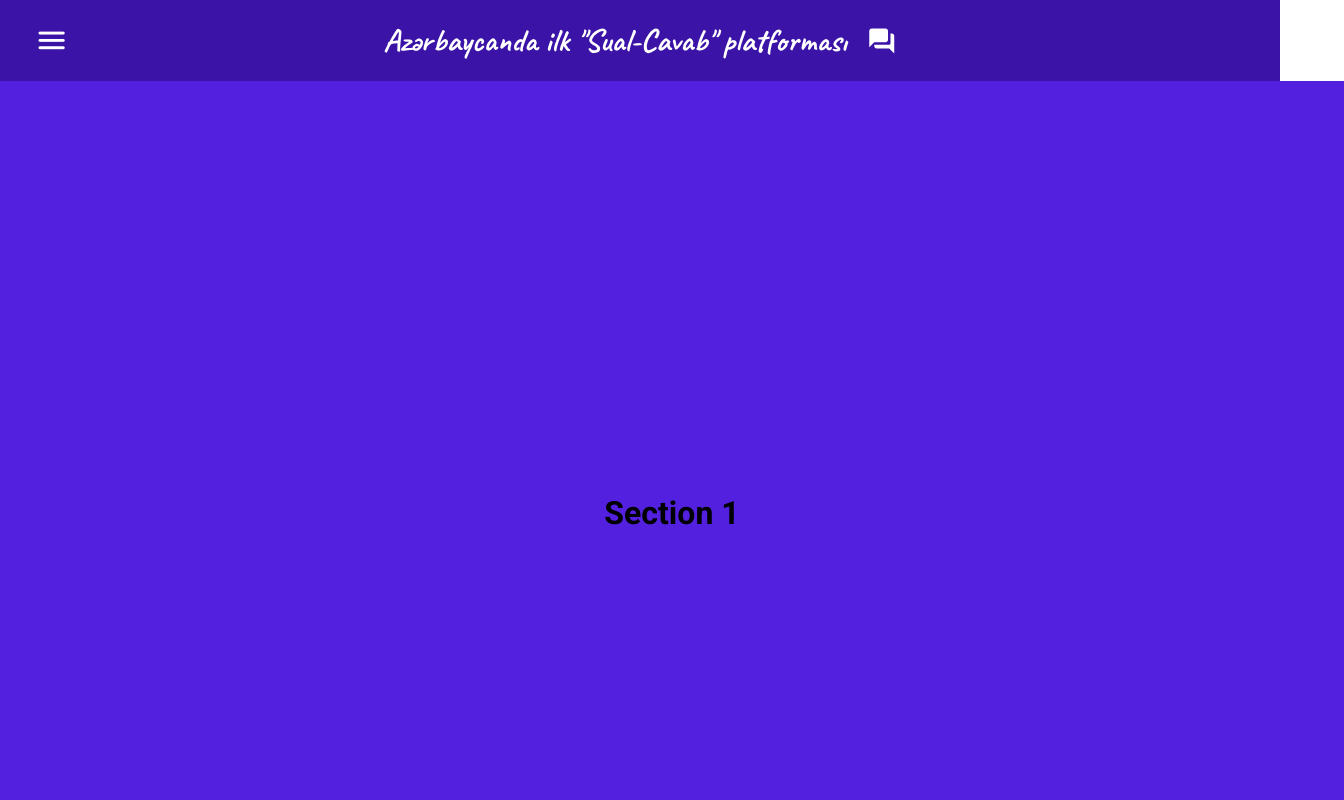
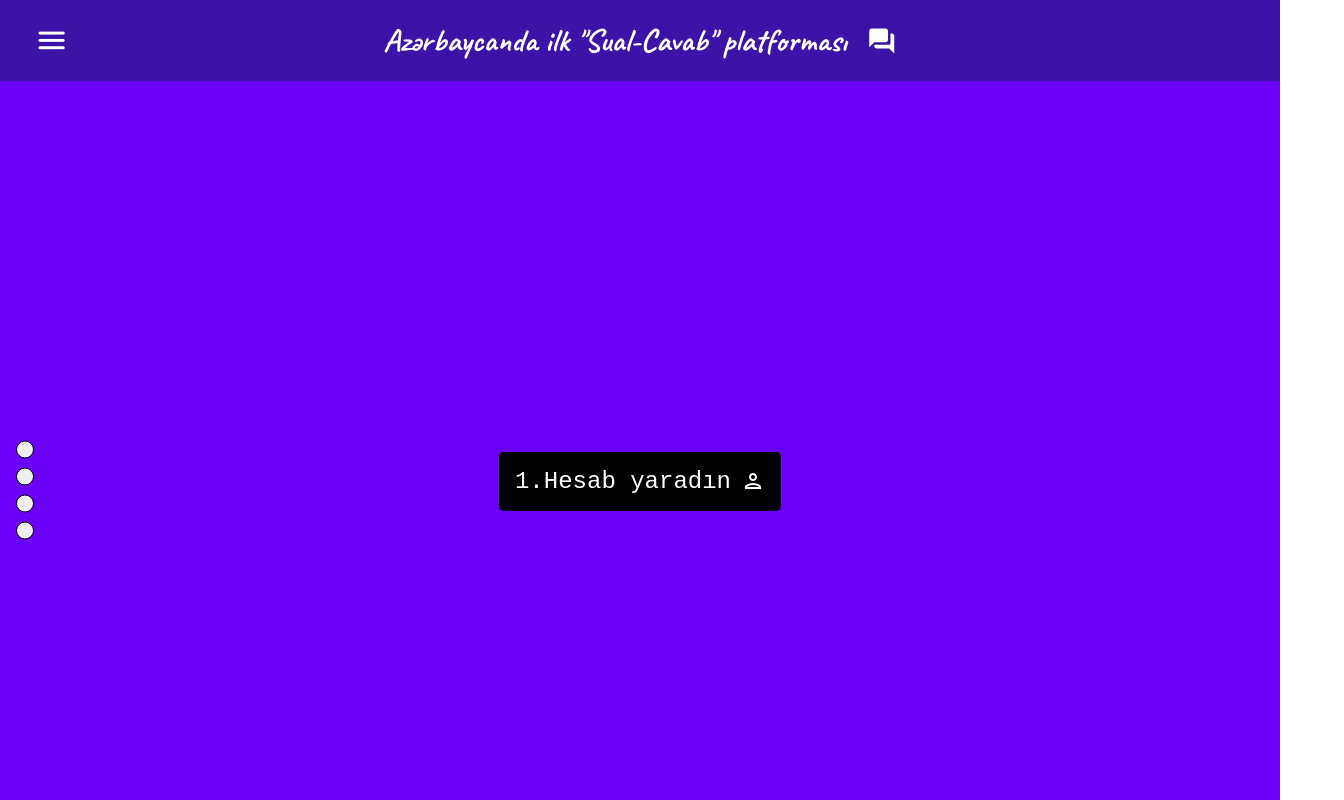
Before and after one commit to senan-sh/ReactForumAppFront, a React (Create React App) app: page /how_to in a window 1280 px wide. Shown: the top 800 px of the page, 1344 px wide, since content can reach past the window. Built offline with nearby package versions, Linux system fonts and the light colour scheme; the HTML template or start-up script is replaced by a standard one; a web font is replaced by a local one.

Commit message:
Finished clip animation GuidePage, TODO: ClickAnimate + BgImage

```diff
--- a/src/Components/Guide/HowTo.js
+++ b/src/Components/Guide/HowTo.js
@@ -4,41 +4,89 @@ export default function HowTo() {
 
 
     const parentDiv = useRef(null)
+    const buttonsDiv = useRef(null)
 
     useEffect(() => {
-        if (parentDiv !== null) {
-            const { children } = parentDiv.current
-            for (let i = 0; i < children.length; i++) {
-                children[i].addEventListener("click", (e) => {
-                    //Activate clicked div
-                    children[i].classList.add("active")
-                    //Deactivate other divs
-                    for (let j = 0; j < children.length; j++) {
-                        if (i !== j) {
-                            if (children[j].classList.contains("active")) {
-                                children[j].classList.remove("active")
+        if (parentDiv.current !== null) {
+            if (buttonsDiv.current !== null) {
+
+                const btn_array = buttonsDiv.current.children
+                const sections = parentDiv.current.children;
+
+                for (let i = 0; i < btn_array.length; i++) {
+                    const btn = btn_array[i];
+
+
+
+
+                    btn.addEventListener("click", () => {
+                        for (let j = 0; j < sections.length; j++) {
+                            if (j !== i) {
+                                sections[j].classList.remove("active");
+                                btn_array[j].classList.remove("active");
                             }
                         }
-                    }
-                });
+
+                        if (sections[i].classList.contains("active") === false) {
+                            sections[i].classList.add("active");
+                            btn.classList.add("active")
+                        }
+
+                    })
+
+
+
+                }
             }
         }
     }, [parentDiv])
 
     return (
-        <div ref={parentDiv} className="guide-page">
-            <div className="active guide-section">
-                <div><h1>Section 1</h1></div>
+        <div className="guide-page">
+            <div ref={buttonsDiv} className="buttons4guide-section">
+                <button className="guide-section-btn"  ></button>
+                <button className="guide-section-btn"></button>
+                <button className="guide-section-btn" ></button>
+                <button className="guide-section-btn"></button>
             </div>
-            {/* <div className="guide-section">
-                <div><h1>Section 2</h1></div>
+            <div ref={parentDiv} className="guide-sections-wrapper">
+                <div className="active guide-section">
+                    <div className="guide-section-inner ">
+                        <div className="animating">
+                            <span>1.</span>
+                            <span>Hesab yaradın</span>
+                            <span className="material-icons-outlined">person</span>
+                        </div>
+                    </div>
+                </div>
+                <div className="guide-section">
+                    <div className="guide-section-inner">
+                        <div>
+                            <span>2.</span>
+                            <span>İstifadəçi qaydaları ilə tanış olun</span>
+                            <span className="material-icons-outlined">library_books</span>
+                        </div>
+                    </div>
+                </div>
+                <div className="guide-section">
+                    <div className="guide-section-inner">
+                        <div>
+                            <span>3.</span>
+                            <span>İstədiyiniz mövzuda sorğu yaradın</span>
+                            <span className="material-icons-outlined">help</span>
+                        </div>
+                    </div>
+                </div>
+                <div className="guide-section">
+                    <div className="guide-section-inner">
+                        <div>
+                            <span>4.</span>
+                            <span></span>
+                            <span className="material-icons-outlined">help</span>
+                        </div>
+                    </div>
+                </div>
             </div>
-            <div className="guide-section">
-                <div><h1>Section 3</h1></div>
-            </div>
-            <div className="guide-section">
-                <div><h1>Section 4</h1></div>
-            </div> */}
         </div>
     )
 }
--- a/src/Components/Shared/UpBar.js
+++ b/src/Components/Shared/UpBar.js
@@ -8,11 +8,6 @@ export default function UpBar(props) {
         <h1>Azərbaycanda ilk "Sual-Cavab" platforması</h1>
         <span className="material-icons-round">question_answer</span>
       </div>
-      <div className="up-progress-wrapper">
-        <div className="progress-bar-relative">
-          <div id="up-progress-bar"></div>
-        </div>
-      </div>
     </div>
   );
 }
--- a/src/style/App.css
+++ b/src/style/App.css
@@ -68,8 +68,8 @@ li {
   padding: 10px;
   color: white;
   z-index: 5;
-  -webkit-transition: all .3s ease-in-out;
-  transition: all .3s ease-in-out;
+  -webkit-transition: all 0.3s ease-in-out;
+  transition: all 0.3s ease-in-out;
 }
 
 .upBar .introduction {
@@ -121,75 +121,6 @@ li {
   font-size: 2.2em;
   margin: 5px;
   padding: 0.1em;
-}
-
-.upBar .up-progress-wrapper {
-  width: 100%;
-  position: absolute;
-  top: 100%;
-  height: 2px;
-  left: 0;
-}
-
-.upBar .up-progress-wrapper .progress-bar-relative {
-  overflow: hidden;
-  position: relative;
-  width: 100%;
-  height: 100%;
-}
-
-.upBar .up-progress-wrapper .progress-bar-relative #up-progress-bar {
-  position: absolute;
-  bottom: 0;
-  left: 0;
-  width: 0;
-  height: 2px;
-  background-color: white;
-  -webkit-animation-duration: 1s;
-          animation-duration: 1s;
-  -webkit-animation-fill-mode: none;
-          animation-fill-mode: none;
-  -webkit-animation-iteration-count: infinite;
-          animation-iteration-count: infinite;
-  -webkit-animation-timing-function: linear;
-          animation-timing-function: linear;
-  -webkit-animation-play-state: initial;
-          animation-play-state: initial;
-}
-
-.upBar .up-progress-wrapper #up-progress-bar.animating {
-  -webkit-animation-name: progress_bar_anim;
-          animation-name: progress_bar_anim;
-}
-
-@-webkit-keyframes progress_bar_anim {
-  0% {
-    left: 0%;
-    width: 30%;
-  }
-  50% {
-    left: 50%;
-    width: 50%;
-  }
-  100% {
-    left: 100%;
-    width: 30%;
-  }
-}
-
-@keyframes progress_bar_anim {
-  0% {
-    left: 0%;
-    width: 30%;
-  }
-  50% {
-    left: 50%;
-    width: 50%;
-  }
-  100% {
-    left: 100%;
-    width: 30%;
-  }
 }
 
 div.sideNavBar {
@@ -1702,8 +1633,8 @@ span.swiper-pagination-progressbar-fill {
   bottom: 5%;
   width: 3rem;
   height: 3rem;
-  -webkit-transition: all .1s ease-in-out;
-  transition: all .1s ease-in-out;
+  -webkit-transition: all 0.1s ease-in-out;
+  transition: all 0.1s ease-in-out;
   z-index: 3;
   -webkit-box-shadow: 0px 0px 30px 0px rgba(0, 0, 0, 0.5);
           box-shadow: 0px 0px 30px 0px rgba(0, 0, 0, 0.5);
@@ -1719,62 +1650,164 @@ span.swiper-pagination-progressbar-fill {
 .guide-page {
   height: 100vh;
   position: relative;
+  overflow: hidden;
+  background-color: #3b14a7;
+}
+
+.guide-page .guide-section-btn {
+  padding: 0.5rem;
+  border: 1px solid white;
+  border-radius: 50%;
+  position: absolute;
+  left: 1rem;
+  z-index: 3;
+  top: 50%;
+  border: 1px solid #000;
+}
+
+.guide-page .guide-section-btn.active {
+  border-color: white;
+  background-color: #222222;
+}
+
+.guide-page .guide-section-btn:nth-of-type(1) {
+  -webkit-transform: translateY(-225%);
+          transform: translateY(-225%);
+}
+
+.guide-page .guide-section-btn:nth-of-type(2) {
+  -webkit-transform: translateY(-75%);
+          transform: translateY(-75%);
+}
+
+.guide-page .guide-section-btn:nth-of-type(3) {
+  -webkit-transform: translateY(75%);
+          transform: translateY(75%);
+}
+
+.guide-page .guide-section-btn:nth-of-type(4) {
+  -webkit-transform: translateY(225%);
+          transform: translateY(225%);
 }
 
 .guide-page .guide-section {
   position: absolute;
-  left: 1rem;
-  border: 1px solid #fff;
+  left: 50%;
+  top: 50%;
+  -webkit-transform: translate(-50%, -50%);
+          transform: translate(-50%, -50%);
   background-color: #693be8;
+  color: #fff;
   display: -ms-grid;
   display: grid;
   place-content: center;
-  -webkit-clip-path: circle(50% at 50% 50%);
-          clip-path: circle(50% at 50% 50%);
-  padding: 2rem;
-  -webkit-transition: all 0.2s ease-in-out;
-  transition: all 0.2s ease-in-out;
-  z-index: 1;
-}
-
-.guide-page .guide-section div {
-  display: none;
-}
-
-.guide-page .guide-section:nth-of-type(1) {
-  top: 10%;
-  background-color: #5320df;
-}
-
-.guide-page .guide-section:nth-of-type(2) {
-  top: 20%;
-  background-color: #4609f0;
-}
-
-.guide-page .guide-section:nth-of-type(3) {
-  top: 30%;
-  background-color: #240b69;
-}
-
-.guide-page .guide-section:nth-of-type(4) {
-  top: 40%;
-  background-color: #120438;
-}
-
-.guide-page .guide-section.active {
-  z-index: 0;
-  left: 0;
-  -webkit-clip-path: none;
-          clip-path: none;
-  border: none;
-  top: 0;
+  -webkit-clip-path: circle(1% at 50% 50%);
+          clip-path: circle(1% at 50% 50%);
   width: 100%;
   height: 100%;
-  -webkit-transition: all 0.2s ease-in-out;
-  transition: all 0.2s ease-in-out;
-}
-
-.guide-page .guide-section.active div {
-  display: block;
+  z-index: 0;
+  padding: 10px;
+  opacity: 0;
+  visibility: hidden;
+  -webkit-transition: -webkit-clip-path 1s ease-in-out;
+  transition: -webkit-clip-path 1s ease-in-out;
+  transition: clip-path 1s ease-in-out;
+  transition: clip-path 1s ease-in-out, -webkit-clip-path 1s ease-in-out;
+}
+
+.guide-page .guide-section .guide-section-inner {
+  background-color: #000;
+  border-radius: 5px;
+  padding: 1rem;
+}
+
+.guide-page .guide-section .guide-section-inner div {
+  font-size: 1.5rem;
+  display: -webkit-box;
+  display: -ms-flexbox;
+  display: flex;
+  -webkit-box-align: center;
+      -ms-flex-align: center;
+          align-items: center;
+  font-family: monospace;
+  overflow: hidden;
+  position: relative;
+}
+
+.guide-page .guide-section .guide-section-inner div span:last-child {
+  margin-left: 10px;
+}
+
+.guide-page .guide-section .guide-section-inner div::before {
+  position: absolute;
+  content: "";
+  height: 100%;
+  width: 100%;
+  background-color: black;
+  border-left: 1px solid white;
+  -webkit-animation-duration: 1s;
+          animation-duration: 1s;
+  -webkit-animation-timing-function: steps(35);
+          animation-timing-function: steps(35);
+  -webkit-animation-iteration-count: 1;
+          animation-iteration-count: 1;
+  -webkit-animation-fill-mode: forwards;
+          animation-fill-mode: forwards;
+}
+
+.guide-page .guide-section .guide-section-inner div.animating::before {
+  -webkit-animation-name: typing;
+          animation-name: typing;
+}
+
+@-webkit-keyframes typing {
+  from {
+    -webkit-transform: translateX(0%);
+            transform: translateX(0%);
+  }
+  to {
+    -webkit-transform: translateX(100%);
+            transform: translateX(100%);
+  }
+}
+
+@keyframes typing {
+  from {
+    -webkit-transform: translateX(0%);
+            transform: translateX(0%);
+  }
+  to {
+    -webkit-transform: translateX(100%);
+            transform: translateX(100%);
+  }
+}
+
+.guide-page .guide-section:nth-of-type(1) {
+  background-color: #6a00f5;
+}
+
+.guide-page .guide-section:nth-of-type(2) {
+  background-color: #5900ce;
+}
+
+.guide-page .guide-section:nth-of-type(3) {
+  background-color: #500ea7;
+}
+
+.guide-page .guide-section:nth-of-type(4) {
+  background-color: #6528b4;
+}
+
+.guide-page .guide-section.active {
+  z-index: 1;
+  opacity: 1;
+  visibility: visible;
+  -webkit-clip-path: circle(100% at 50% 50%);
+          clip-path: circle(100% at 50% 50%);
+  padding: 0;
+  -webkit-transition: -webkit-clip-path 1s ease-in-out;
+  transition: -webkit-clip-path 1s ease-in-out;
+  transition: clip-path 1s ease-in-out;
+  transition: clip-path 1s ease-in-out, -webkit-clip-path 1s ease-in-out;
 }
 /*# sourceMappingURL=App.css.map */
--- a/src/style/App.scss
+++ b/src/style/App.scss
@@ -62,7 +62,7 @@ li {
 	padding: 10px;
 	color: white;
 	z-index: 5;
-	transition: all .3s ease-in-out;
+	transition: all 0.3s ease-in-out;
 	.introduction {
 		justify-content: center;
 		align-items: center;
@@ -96,50 +96,6 @@ li {
 			font-size: 2.2em;
 			margin: 5px;
 			padding: 0.1em;
-		}
-	}
-	.up-progress-wrapper {
-		width: 100%;
-		position: absolute;
-		top: 100%;
-		height: 2px;
-		left: 0;
-		.progress-bar-relative {
-			overflow: hidden;
-			position: relative;
-			width: 100%;
-			height: 100%;
-			#up-progress-bar {
-				position: absolute;
-				bottom: 0;
-				left: 0;
-				width: 0;
-				height: 2px;
-				background-color: white;
-				// Animation
-				animation-duration: 1s;
-				animation-fill-mode: none;
-				animation-iteration-count: infinite;
-				animation-timing-function: linear;
-				animation-play-state: initial;
-			}
-		}
-		#up-progress-bar.animating {
-			animation-name: progress_bar_anim;
-		}
-	}
-	@keyframes progress_bar_anim {
-		0% {
-			left: 0%;
-			width: 30%;
-		}
-		50% {
-			left: 50%;
-			width: 50%;
-		}
-		100% {
-			left: 100%;
-			width: 30%;
 		}
 	}
 }
@@ -529,10 +485,10 @@ span.swiper-pagination-progressbar-fill {
 				}
 			}
 			.home-carousel-card-statistics {
-				&>div{
+				& > div {
 					cursor: pointer;
 					transition: all 0.3s ease-in-out;
-					&:hover{
+					&:hover {
 						transform: scale(1.1);
 						transition: all 0.3s ease-in-out;
 					}
@@ -1038,7 +994,7 @@ span.swiper-pagination-progressbar-fill {
 			}
 		}
 		.question-list {
-			.search_box{
+			.search_box {
 				display: flex;
 				align-items: center;
 				justify-content: center;
@@ -1160,7 +1116,7 @@ span.swiper-pagination-progressbar-fill {
 	}
 }
 //Go to top
-#go_to_top{
+#go_to_top {
 	cursor: pointer;
 	background-color: $u-light;
 	border: 1px solid #fff;
@@ -1170,64 +1126,134 @@ span.swiper-pagination-progressbar-fill {
 	bottom: 5%;
 	width: 3rem;
 	height: 3rem;
-	transition: all .1s ease-in-out;
+	transition: all 0.1s ease-in-out;
 	z-index: 3;
 	box-shadow: 0px 0px 30px 0px rgba($color: #000000, $alpha: 0.5);
-	&:hover{
+	&:hover {
 		background-color: rgba(255, 255, 255, 0.801);
 	}
 	display: grid;
 	place-content: center;
 }
 //Guide page
-.guide-page{
+.guide-page {
 	height: 100vh;
 	position: relative;
+	overflow: hidden;
+	background-color: $dark;
 
-	.guide-section{
+	.guide-section-btn {
+		padding: 0.5rem;
+		border: 1px solid white;
+		border-radius: 50%;
 		position: absolute;
 		left: 1rem;
-		border: 1px solid #fff;
+		z-index: 3;
+		top: 50%;
+		border: 1px solid #000;
+
+		&.active {
+			border-color: white;
+			background-color: rgb(34, 34, 34);
+		}
+
+		&:nth-of-type(1) {
+			transform: translateY(-225%);
+		}
+		&:nth-of-type(2) {
+			transform: translateY(-75%);
+		}
+		&:nth-of-type(3) {
+			transform: translateY(75%);
+		}
+		&:nth-of-type(4) {
+			transform: translateY(225%);
+		}
+	}
+
+	.guide-section {
+		position: absolute;
+		left: 50%;
+		top: 50%;
+		transform: translate(-50%, -50%);
 		background-color: #693be8;
+		color: #fff;
 		display: grid;
 		place-content: center;
-		clip-path: circle(50% at 50% 50%);
-		padding: 2rem;
-		div{
-			display: none;
-		}
-		transition: all 0.2s ease-in-out;
-		z-index: 1;
+		clip-path: circle(1% at 50% 50%);
+		width: 100%;
+		height: 100%;
+		z-index: 0;
+		padding: 10px;
+		opacity: 0;
+		visibility: hidden;
+		transition: clip-path 1s ease-in-out;
+
+		.guide-section-inner {
+			background-color: #000;
+			border-radius: 5px;
+			padding: 1rem;
+
+			div {
+				font-size: 1.5rem;
+				display: flex;
+				align-items: center;
+				font-family: monospace;
+				overflow: hidden;
+				position: relative;
+				span:last-child {
+					margin-left: 10px;
 				}
 
-	.guide-section:nth-of-type(1){
-		top: 10%;
-		background-color: #5320df;
+				&::before {
+					position: absolute;
+					content: "";
+					height: 100%;
+					width: 100%;
+					background-color: black;
+					border-left: 1px solid white;
+
+					animation-duration: 1s;
+					animation-timing-function: steps(35);
+					animation-iteration-count: 1;
+					animation-fill-mode: forwards;
 				}
-	.guide-section:nth-of-type(2){
-		top: 20%;
-		background-color: #4609f0;
+				&.animating {
+					&::before{
+						animation-name: typing;
 					}
-	.guide-section:nth-of-type(3){
-		top: 30%;
-		background-color: #240b69;
 				}
-	.guide-section:nth-of-type(4){
-		top: 40%;
-		background-color: #120438;
+				@keyframes typing {
+					from {
+						transform: translateX(0%);
+					}
+					to {
+						transform: translateX(100%);
+					}
+				}
+			}
+		}
 	}
 
-	.guide-section.active{
-		z-index: 0;
-		left: 0;
-		clip-path: none;
-		border: none;
-		top: 0;
-		width: 100%;
-		height: 100%;
-		div{
-			display: block;
+	.guide-section:nth-of-type(1) {
+		background-color: #6a00f5;
 	}
-		transition: all 0.2s ease-in-out;
+	.guide-section:nth-of-type(2) {
+		background-color: #5900ce;
+	}
+	.guide-section:nth-of-type(3) {
+		background-color: #500ea7;
+	}
+	.guide-section:nth-of-type(4) {
+		background-color: #6528b4;
+	}
+
+	.guide-section.active {
+		z-index: 1;
+		opacity: 1;
+		visibility: visible;
+		clip-path: circle(100% at 50% 50%);
+		padding: 0;
+		transition: clip-path 1s ease-in-out;
 	}
 }
```
Also changed, not shown: 1 other file (tests, documents, lock files or other folders). Lines whose indentation alone changed are shown as unchanged.
